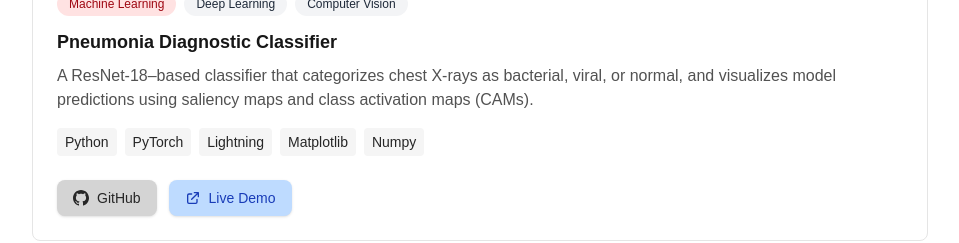
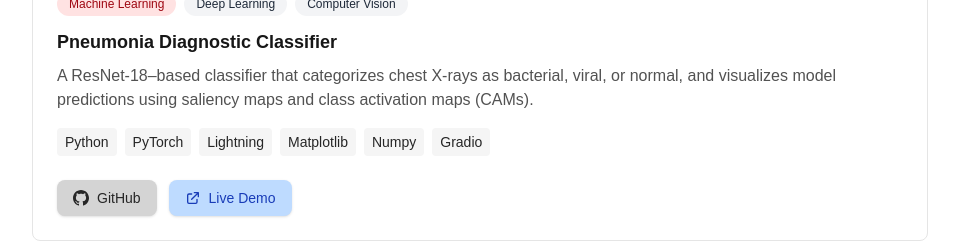
Before and after one commit to ziruiwang1996/portfolio-web, a Next.js app: page /project in a window 1280 px wide. Shown: the part 800-1043 px from the top of the page, without its empty margins (160-1119 px from the left). Built offline with nearby package versions, Linux system fonts and the light colour scheme.

Commit message:
new commit

```diff
--- a/app/components/project-list.js
+++ b/app/components/project-list.js
@@ -24,7 +24,7 @@ export default function ProjectList() {
       id: 3,
       title: "Pneumonia Diagnostic Classifier",
       description: "A ResNet-18–based classifier that categorizes chest X-rays as bacterial, viral, or normal, and visualizes model predictions using saliency maps and class activation maps (CAMs).",
-      tech: ["Python", "PyTorch", "Lightning", "Matplotlib", "Numpy"],
+      tech: ["Python", "PyTorch", "Lightning", "Matplotlib", "Numpy", "Gradio"],
       domains: ["Machine Learning", "Deep Learning", "Computer Vision"],
       github: "https://github.com/ziruiwang1996/pneumonia-classifer-training",
       demo: "https://huggingface.co/spaces/zooray/pneumonia-diagnostic"
```
